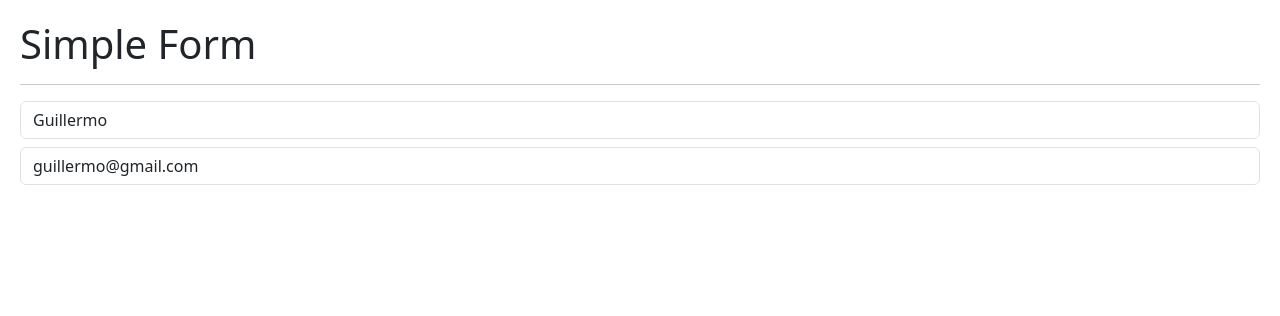
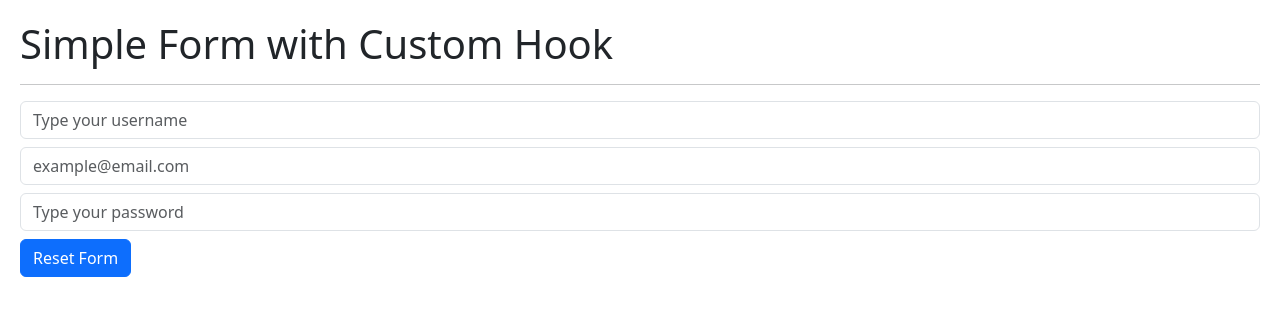
Before and after one commit to devMetalG/hook-app, a React (Vite) app: page / in a window 1280 px wide. Shown: the top 316 px of the page. Built offline with nearby package versions, Linux system fonts and the light colour scheme.

Commit message:
FormWithCustomHook

```diff
--- /dev/null
+++ b/src/02-useEffect/FormWithCustomHook.tsx
@@ -0,0 +1,49 @@
+import { useForm } from "./useForm";
+
+export const FormWithCustomHook:React.FC = () => {
+
+  const { onInputChange, onResetForm, username, email, password } = useForm({
+    username: '',
+    email: '',
+    password: '',
+  })
+
+
+  // useEffect(() => {
+  //   console.log('Form state changed')
+  // }, [formState]);
+
+  return (
+    <>
+      <h1>Simple Form with Custom Hook</h1>
+      <hr />
+
+      <input
+        type="text"
+        className="form-control"
+        placeholder="Type your username"
+        name="username"
+        value={username}
+        onChange={onInputChange}
+      />
+      <input
+        type="text"
+        className="form-control mt-2"
+        placeholder="example@email.com"
+        name="email"
+        value={email}
+        onChange={onInputChange}
+      />
+      <input
+        type="password"
+        className="form-control mt-2"
+        placeholder="Type your password"
+        name="password"
+        value={password}
+        onChange={onInputChange}
+      />
+
+      <button onClick={onResetForm} className="btn btn-primary mt-2">Reset Form</button>
+    </>
+  )
+}
--- /dev/null
+++ b/src/02-useEffect/useForm.ts
@@ -0,0 +1,32 @@
+import { useState } from 'react';
+
+interface FormValues {
+  username: string;
+  email: string;
+  password: string;
+}
+
+export const useForm = (initialForm:FormValues) => {
+
+  const [formState, setFormState] = useState(initialForm);
+
+  const onInputChange = ({ target }:React.ChangeEvent<HTMLInputElement>) => {
+    const { name, value } = target;
+    setFormState({
+      ...formState,
+      [name]: value
+    })
+  }
+
+  const onResetForm = () => {
+    setFormState(
+      initialForm
+    );
+  }
+
+  return {
+    ...formState,
+    onInputChange,
+    onResetForm
+  }
+}
--- a/src/main.tsx
+++ b/src/main.tsx
@@ -4,10 +4,11 @@ import './index.css';
 // import { HooksApp } from './HooksApp';
 // import CounterApp from './01-useState/CounterApp';
 // import CounterWithCustomHook from './01-useState/CounterWithCustomHook';
-import { SimpleForm } from './02-useEffect/SimpleForm';
+// import { SimpleForm } from './02-useEffect/SimpleForm';
+import { FormWithCustomHook } from './02-useEffect/FormWithCustomHook';
 
 createRoot(document.getElementById('root')!).render(
   <StrictMode>
-    <SimpleForm/>
+    <FormWithCustomHook/>
   </StrictMode>
 )
```
